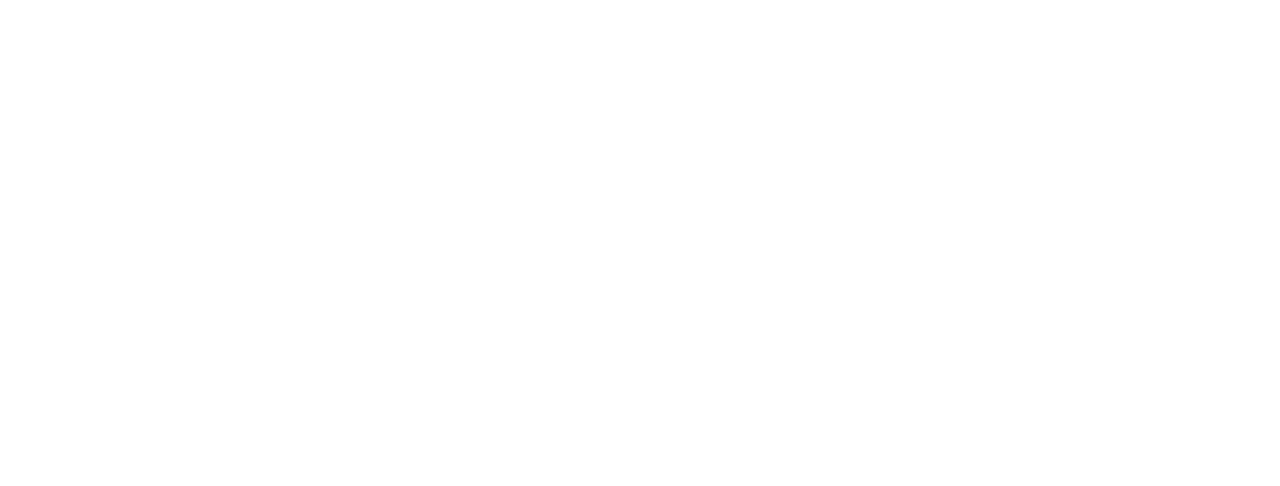
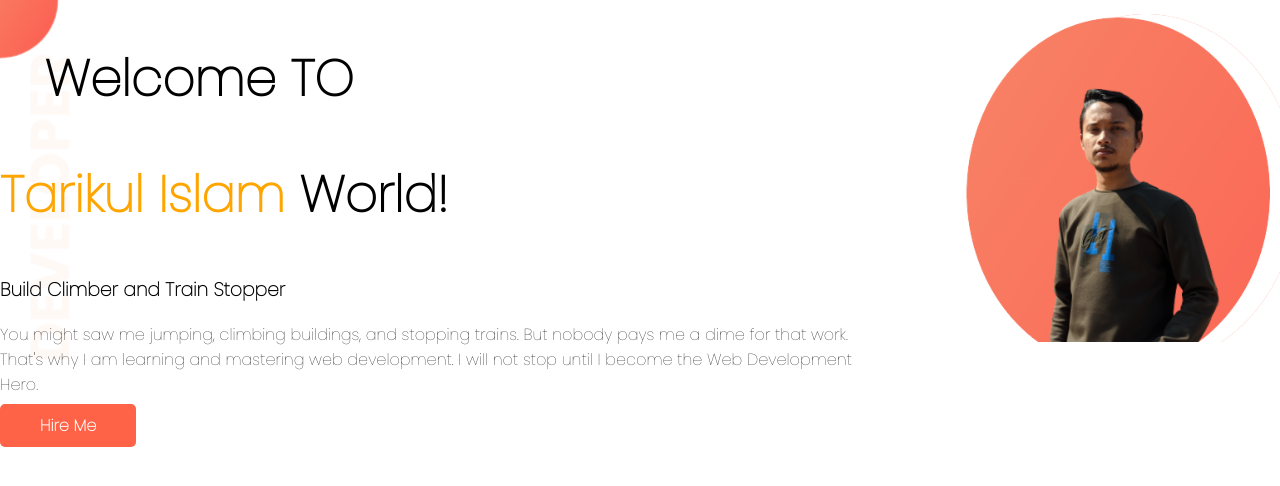
Before and after one commit to tarikuldev22/developer-portfolio, a plain HTML site: page index.html in a window 1280 px wide. Drawn offline with Linux system fonts and the light colour scheme.

Commit message:
top banner added

```diff
--- a/index.html
+++ b/index.html
@@ -1,12 +1,40 @@
 <!DOCTYPE html>
 <html lang="en">
+
 <head>
     <meta charset="UTF-8">
     <meta http-equiv="X-UA-Compatible" content="IE=edge">
     <meta name="viewport" content="width=device-width, initial-scale=1.0">
     <title>Tarikul Portfolio</title>
+    <link rel="preconnect" href="https://fonts.googleapis.com">
+    <link rel="preconnect" href="https://fonts.gstatic.com" crossorigin>
+    <link href="https://fonts.googleapis.com/css2?family=Poppins:wght@100&display=swap" rel="stylesheet">
+    <link rel="stylesheet" href="style.css">
 </head>
+
 <body>
+    <section class="top-banner">
+        <div>
+            <h1 class="half-width">Welcome TO</h1>
+            <h1><span class="orange-color">Tarikul Islam</span> World!</h1>
+            <h3>Build Climber and Train Stopper</h3>
+            <p>You might saw me jumping, climbing buildings, and stopping trains. But nobody pays me a dime for that
+                work.
+                That's why I am learning and mastering web development. I will not stop until I become the Web
+                Development
+                Hero.
+            </p>
+            <a class="link-button" href="https://web.programming-hero.com/" target="_blank">Hire Me</a>
+        </div>
+        <div class="half-width"><img src="my-bg.png" alt="">
+        </div>
+    </section>
+
+
+
+
+
 
 </body>
+
 </html>
--- a/style.css
+++ b/style.css
@@ -0,0 +1,39 @@
+body {
+    font-family: 'Poppins', sans-serif;
+    margin: 0;
+}
+
+h1 {
+    font-size: 50px;
+}
+
+.orange-color {
+    color: orange;
+}
+
+section {
+    display: flex;
+}
+
+.half-width {
+    width: 50%;
+    padding-left: 5%;
+}
+
+.half-width img {
+    width: 100%;
+}
+
+.link-button {
+    text-decoration: none;
+    background-color: tomato;
+    padding: 10px 40px;
+    color: white;
+    font-weight: 700;
+    border-radius: 5px;
+}
+
+.top-banner {
+    background-image: url(images/top-banner.png);
+    background-repeat: no-repeat;
+}
```
Also changed, not shown: images/dream-bg.png (added), images/exp-bg.png (added), images/jhankar.png (added), images/jhankar2.png (added), images/my-bg2.png (added), images/top-banner.png (added), images/tour1-removebg-preview (1).png (added), my-bg.png (added), 7 other files.
